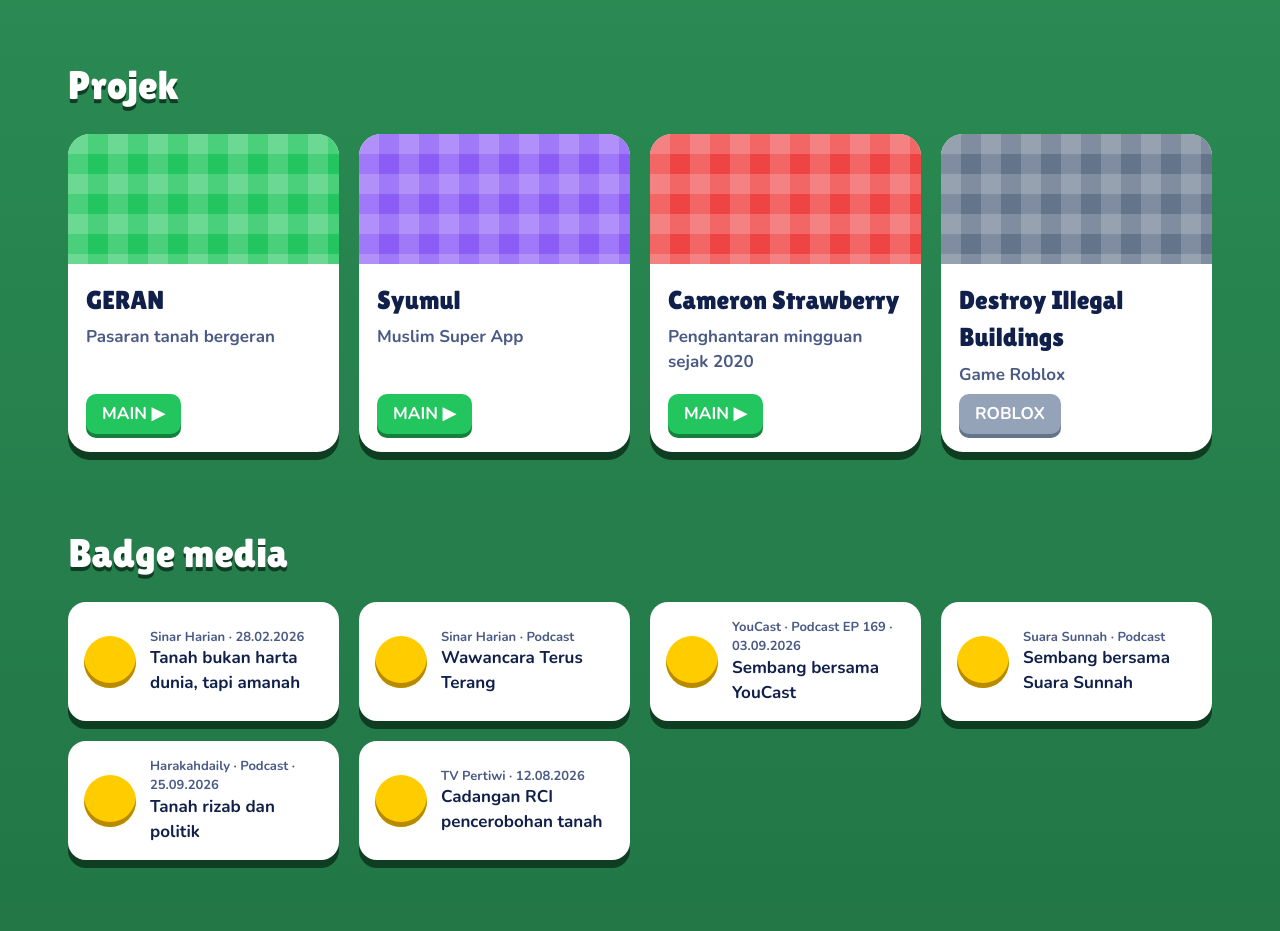
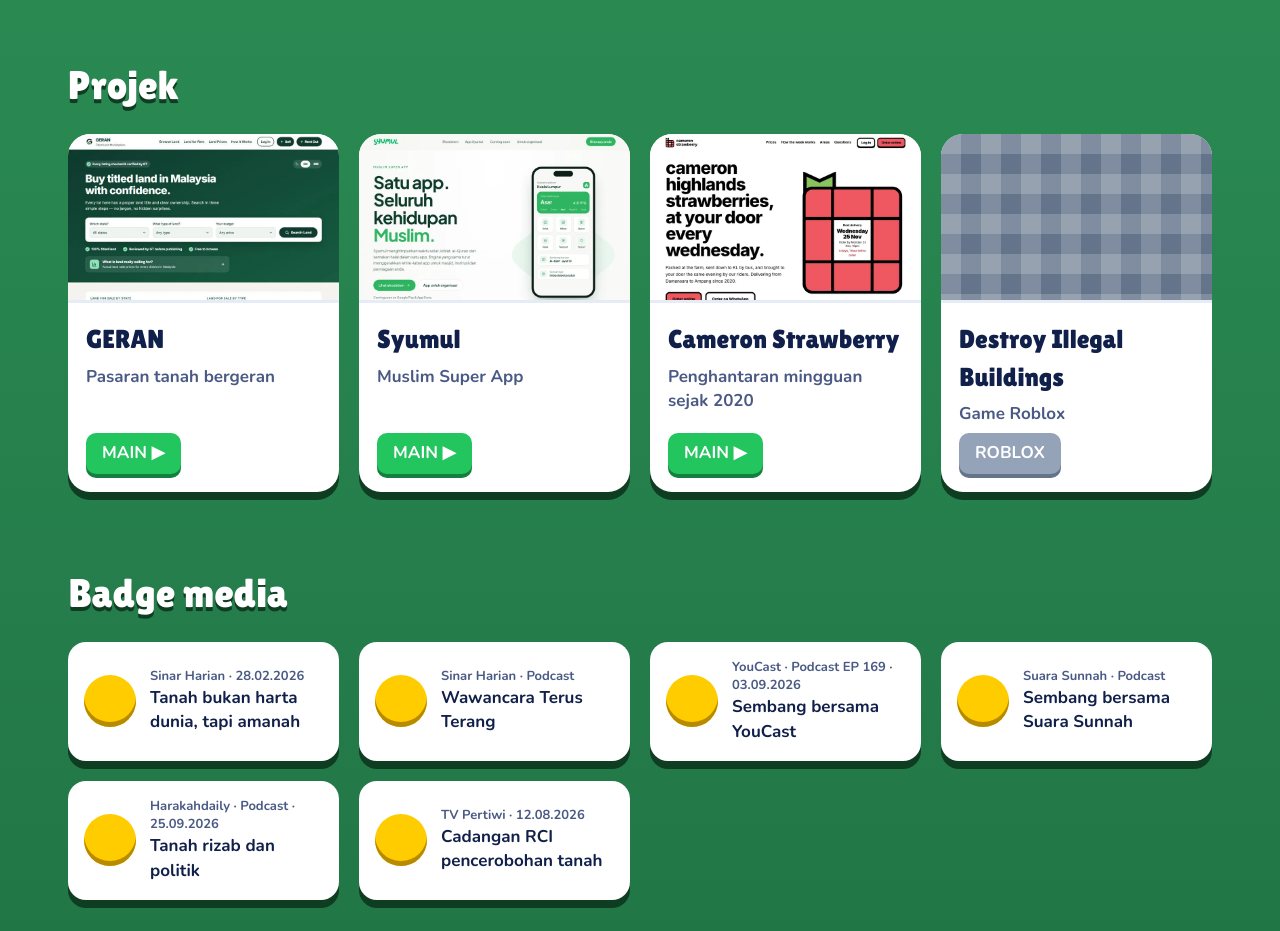
Before and after one commit to TamimDahri/tamimdahrimy, a plain HTML site: page index.html in a window 1280 px wide. Shown: the part 920-1851 px from the top of the page. Drawn offline with nearby package versions, Linux system fonts and the light colour scheme.

Commit message:
Project cards: real site screenshots for GERAN, Syumul, Cameron Strawberry
Co-Authored-By: Claude Opus 5.5 <noreply@anthropic.com>
Claude-Session: https://claude.ai/code/session_01HrcHLnbqu5HHq2jN3S9Brx

```diff
--- a/index.html
+++ b/index.html
@@ -116,7 +116,8 @@
   .b-o{background:#f97316;box-shadow:inset 0 -6px 0 #c2410c}
 
   .tile{text-decoration:none;overflow:hidden;display:flex;flex-direction:column}
-  .thumb{height:130px;background-size:40px 40px;background-image:linear-gradient(90deg,rgba(255,255,255,.18) 50%,transparent 50%),linear-gradient(rgba(255,255,255,.18) 50%,transparent 50%)}
+  .thumb{display:block;width:100%;height:auto;aspect-ratio:16/10;object-fit:cover;object-position:top;border-bottom:3px solid #e5ecf5}
+  .thumb.pat{height:auto;background-size:40px 40px;background-image:linear-gradient(90deg,rgba(255,255,255,.18) 50%,transparent 50%),linear-gradient(rgba(255,255,255,.18) 50%,transparent 50%)}
   .tile .body{padding:18px;display:flex;flex-direction:column;gap:6px;flex:1}
   .tile h3{font-size:26px}
   .play{align-self:flex-start;margin-top:auto;padding:8px 16px;background:var(--green);color:#fff;border-radius:10px;box-shadow:0 4px 0 var(--green-d)}
@@ -201,10 +202,10 @@
     <div class="wrap">
       <h2 class="disp"><span data-ms>Projek</span><span data-en>Projects</span></h2>
       <div class="grid">
-        <a class="card tile press" href="https://gerantanah.com" target="_blank" rel="noopener"><div class="thumb" style="background-color:#22c55e"></div><div class="body"><h3 class="disp">GERAN</h3><p class="muted"><span data-ms>Pasaran tanah bergeran</span><span data-en>Titled land marketplace</span></p><span class="play"><span data-ms>MAIN</span><span data-en>PLAY</span> ▶</span></div></a>
-        <a class="card tile press" href="https://syumul.com" target="_blank" rel="noopener"><div class="thumb" style="background-color:#8b5cf6"></div><div class="body"><h3 class="disp">Syumul</h3><p class="muted">Muslim Super App</p><span class="play"><span data-ms>MAIN</span><span data-en>PLAY</span> ▶</span></div></a>
-        <a class="card tile press" href="https://cameronstrawberry.com" target="_blank" rel="noopener"><div class="thumb" style="background-color:#ef4444"></div><div class="body"><h3 class="disp">Cameron Strawberry</h3><p class="muted"><span data-ms>Penghantaran mingguan sejak 2020</span><span data-en>Weekly delivery since 2020</span></p><span class="play"><span data-ms>MAIN</span><span data-en>PLAY</span> ▶</span></div></a>
-        <div class="card tile"><div class="thumb" style="background-color:#64748b"></div><div class="body"><h3 class="disp">Destroy Illegal Buildings</h3><p class="muted"><span data-ms>Game Roblox</span><span data-en>Roblox game</span></p><span class="play off">ROBLOX</span></div></div>
+        <a class="card tile press" href="https://gerantanah.com" target="_blank" rel="noopener"><picture><source srcset="assets/proj-geran.webp" type="image/webp"><img class="thumb" src="assets/proj-geran.jpg" alt="Laman GERAN, pasaran tanah bergeran" width="800" height="500" loading="lazy"></picture><div class="body"><h3 class="disp">GERAN</h3><p class="muted"><span data-ms>Pasaran tanah bergeran</span><span data-en>Titled land marketplace</span></p><span class="play"><span data-ms>MAIN</span><span data-en>PLAY</span> ▶</span></div></a>
+        <a class="card tile press" href="https://syumul.com" target="_blank" rel="noopener"><picture><source srcset="assets/proj-syumul.webp" type="image/webp"><img class="thumb" src="assets/proj-syumul.jpg" alt="Laman Syumul, Muslim Super App" width="800" height="500" loading="lazy"></picture><div class="body"><h3 class="disp">Syumul</h3><p class="muted">Muslim Super App</p><span class="play"><span data-ms>MAIN</span><span data-en>PLAY</span> ▶</span></div></a>
+        <a class="card tile press" href="https://cameronstrawberry.com" target="_blank" rel="noopener"><picture><source srcset="assets/proj-strawberry.webp" type="image/webp"><img class="thumb" src="assets/proj-strawberry.jpg" alt="Laman Cameron Strawberry" width="800" height="500" loading="lazy"></picture><div class="body"><h3 class="disp">Cameron Strawberry</h3><p class="muted"><span data-ms>Penghantaran mingguan sejak 2020</span><span data-en>Weekly delivery since 2020</span></p><span class="play"><span data-ms>MAIN</span><span data-en>PLAY</span> ▶</span></div></a>
+        <div class="card tile"><div class="thumb pat" style="background-color:#64748b"></div><div class="body"><h3 class="disp">Destroy Illegal Buildings</h3><p class="muted"><span data-ms>Game Roblox</span><span data-en>Roblox game</span></p><span class="play off">ROBLOX</span></div></div>
       </div>
     </div>
   </section>
```
Also changed, not shown: assets/proj-geran.jpg (added), assets/proj-geran.webp (added), assets/proj-strawberry.jpg (added), assets/proj-strawberry.webp (added), assets/proj-syumul.jpg (added), assets/proj-syumul.webp (added).
